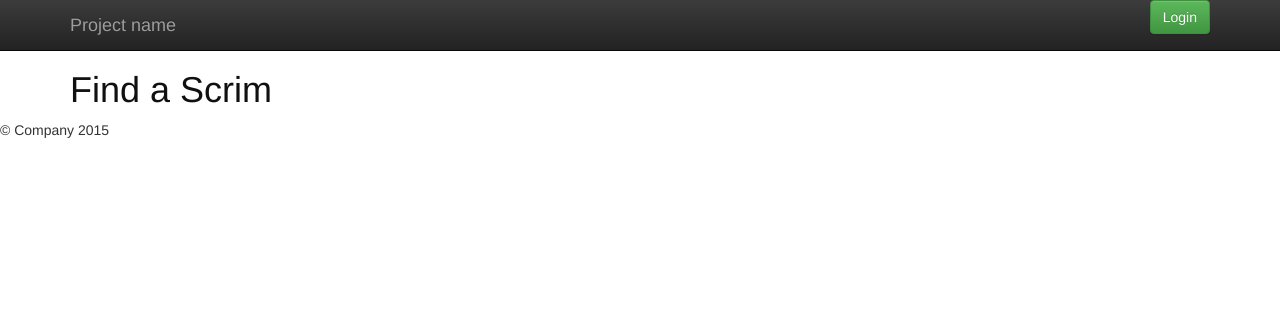
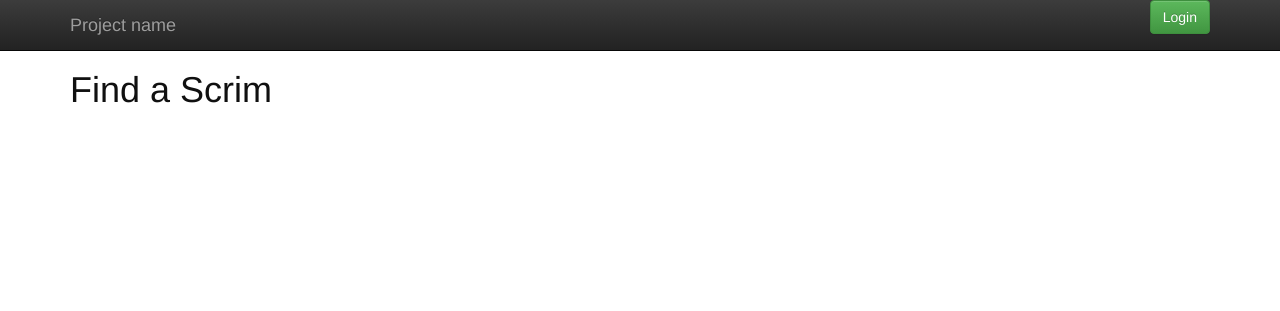
Before and after one commit to Munsterberg/lolapp, a Django app: page / in a window 1280 px wide. Shown: the top 311 px of the page. Run offline with Django 3.2, Linux system fonts and the light colour scheme; some libraries are stand-ins or nearby versions.

Commit message:
Slight markup change

```diff
--- a/lol/templates/base.html
+++ b/lol/templates/base.html
@@ -54,7 +54,6 @@
     {% endblock %}
 
       <footer>
-        <p>&copy; Company 2015</p>
       </footer>
 
         {% block footer_javascript %}{% endblock %}
--- a/lol/templates/scrim/detail.html
+++ b/lol/templates/scrim/detail.html
@@ -2,9 +2,11 @@
 
 {% block content %}
 
+<div class="container">
     <h1>SCRIM PAGE</h1>
     <h3>{{ scrim.team_name }}</h3>
     <p>{{ scrim.team_captain }}</p>
+</div>
 
 {% endblock %}
 
```
